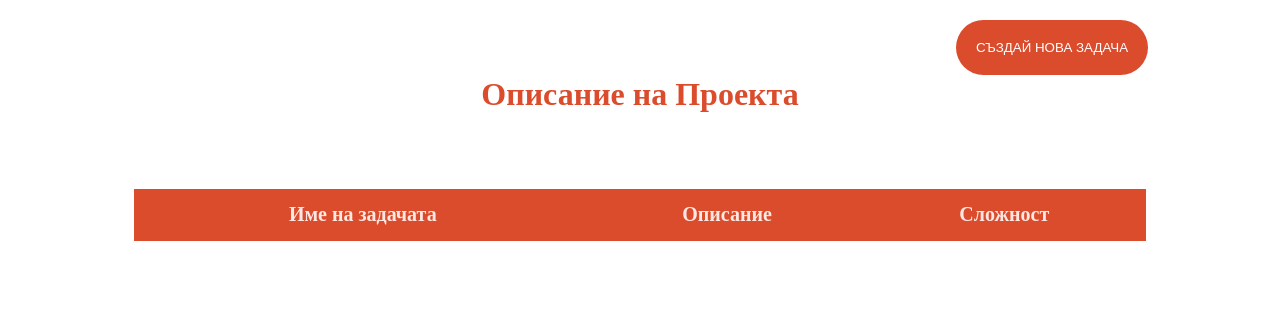
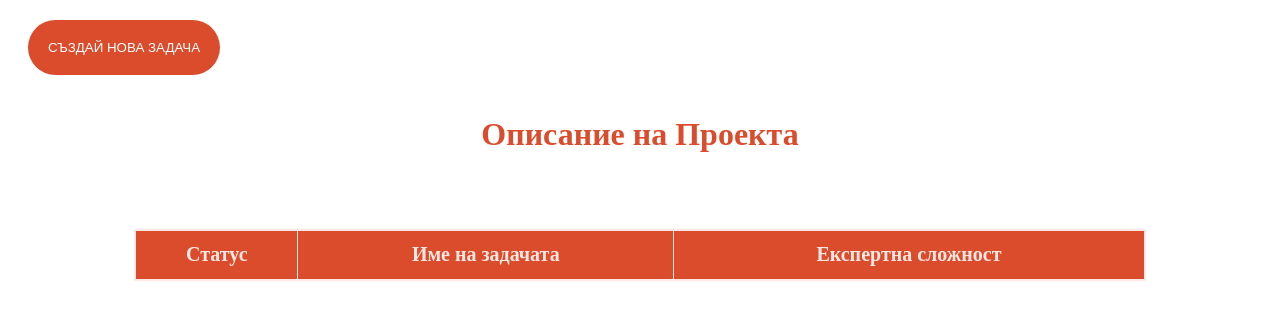
Before and after one commit to EstimateMe/Project-Estimation, a PHP site: page /current_project.php?name=1 in a window 1280 px wide. Shown: the part 88-408 px from the top of the page. Run offline with PHP 8.4, Linux system fonts and the light colour scheme; data comes from the database, SQL or seed files in the repository; tables that the repository leaves empty hold one stand-in row (values such as "Sample post"); lists and menus that the app fills with data are empty.

Commit message:
Add tasks table row clicked event handler and styles

```diff
--- a/css/createProject.css
+++ b/css/createProject.css
@@ -5,7 +5,7 @@ background: #DB4C2C;
 padding: 20px;
 border-radius: 50px;
 border: none;
-margin:20px;
+margin: 20px;
 top: 20;
  }
 
--- a/css/current-project.css
+++ b/css/current-project.css
@@ -5,8 +5,7 @@ background: #DB4C2C;
 padding: 20px;
 border-radius: 50px;
 border: none;
-position: relative;
-left: 75%;
+margin: 20px;
 top: 20;
  }
 
@@ -21,7 +20,7 @@ border: none;
 text-align: center;
 
     position:relative;
-    top:50%;
+    top:40;
     left:40%;
  }
 
@@ -54,7 +53,7 @@ text-align: center;
   padding: 20px;
   border: 1px solid #888;
   width: 40%;
-  height: 50%;
+  height: 45%;
 }
 
 input[type=text]
@@ -79,7 +78,7 @@ textarea {
 }
 
 .tasks-table {
-   border: 2px solid #DB4C2C;
+   border: 2px solid #FFE8E3;
   background-color: #FFF4F0;
    border-collapse: collapse;
    width: 80%;
@@ -88,7 +87,7 @@ textarea {
 }
 
 table, td {
-  border: 1px solid black;
+  border: 1px solid #FFE8E3;
 }
 
 td {
@@ -105,5 +104,5 @@ th {
   background-color: #DB4C2C;
   color: #FFE8E3;
   text-align: center;
-
+  border: 1px solid #FFE8E3;
 }
--- a/current-project.js
+++ b/current-project.js
@@ -1,4 +1,5 @@
 window.onload = function () {
+  addRowHandlers()
   console.log('loaded');
 // Get the modal
 var modal = document.getElementById("myModal");
@@ -22,6 +23,7 @@ window.onclick = function(event) {
   }
 }
 
+// similar task search logic
 const input = document.querySelector('input');
 const log = document.getElementById('values');
 
@@ -44,4 +46,20 @@ $('#task_description').html(data);
 });
 });
 
+// logic for opening a modal when clicking on already created task row
+function addRowHandlers() {
+  var table = document.getElementById("tasks-table");
+  var rows = table.getElementsByTagName("tr");
+  for (i = 0; i < rows.length; i++) {
+    var currentRow = table.rows[i];
+    var createClickHandler = function(row) {
+      return function() {
+        var cell = row.getElementsByTagName("td")[0];
+        var id = cell.innerHTML;
+        alert("TODO: The creation modal should open prepopulated after row clicked.");
+      };
+    };
+    currentRow.onclick = createClickHandler(currentRow);
+  }
 }
+}
--- a/current_project.php
+++ b/current_project.php
@@ -50,19 +50,20 @@ $a=array();
                         <div>
                         </div>
                         <div>
-                            <table class="tasks-table">
+                            <table class="tasks-table" id="tasks-table">
                                 <tr>
+                                    <th>Статус</th>
                                     <th>Име на задачата</th>
-                                    <th>Описание</th>
-                                    <th>Сложност</th>
+                                    <th>Експертна сложност</th>
                                 </tr>
                                 <?php
                             foreach($tasks as $task) {
                             $title = $task->title;
-                            $description = $task->description;
-                              echo '<tr> <td>' . $title . '</td> <td>'
-                                    . $description
-                                    . '</td> <td> 3 </td> </tr>';
+                            $status = $task->status;
+                            $expert_estimation =$task->expert_estimation;
+                              echo '<tr> <td>' . $status . '</td> <td>'
+                                    . $title
+                                    . '</td> <td>' .$expert_estimation. ' </td> </tr>';
                             }
                             ?>
                             </table>
```
